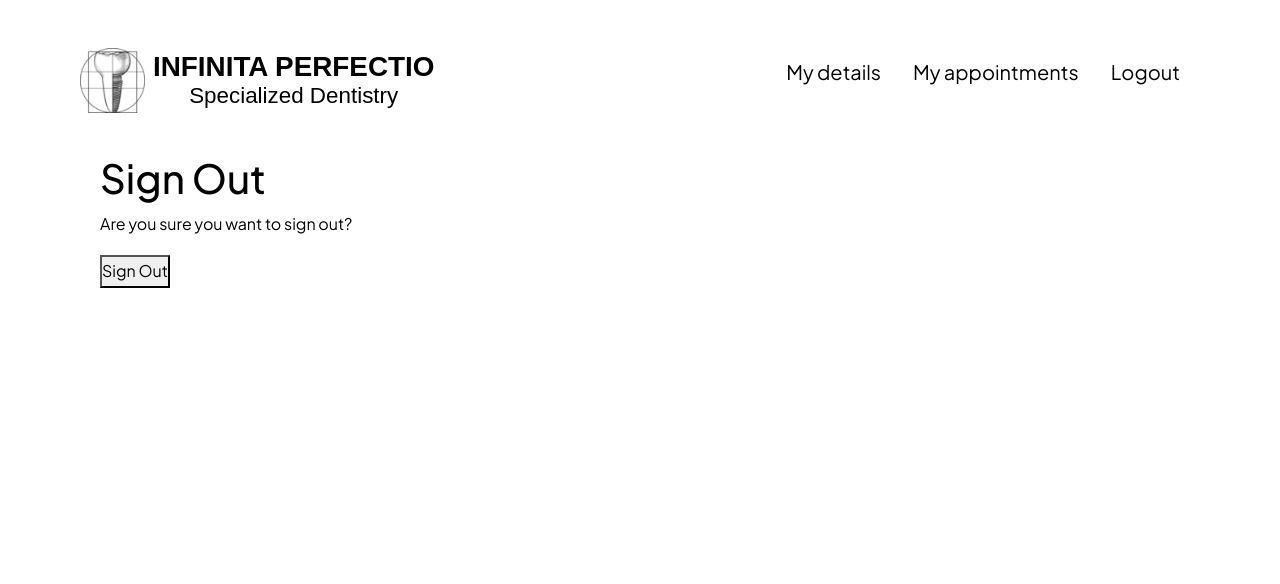
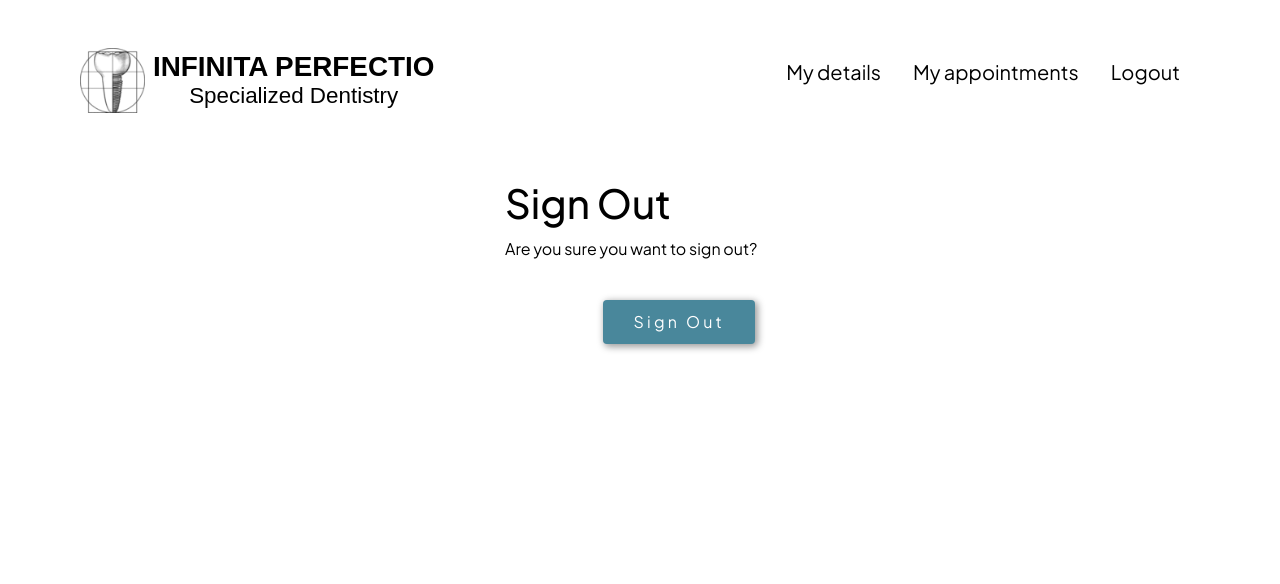
Before and after one commit to zbigniewszulc/ip-appointments, a Django app: page /accounts/logout/ in a window 1280 px wide. Shown: the top 584 px of the page. Run offline with Django 4.2, Linux system fonts and the light colour scheme; a user stored in the database is signed in; some libraries are stand-ins or nearby versions; some web fonts are replaced.

Commit message:
Style logout.html template

```diff
--- a/static/css/style.css
+++ b/static/css/style.css
@@ -144,17 +144,22 @@ article ul {
 /* Form */
 #loginForm {
     margin: 15px auto;
-    max-width:475px;
+    max-width: 475px;
+}
+
+#logoutForm {
+    margin: 25px auto;
+    max-width: 270px;
 }
 
 #signupForm {
     margin: 15px auto;
-    max-width:775px;
+    max-width: 775px;
 }
 
 #resetPassForm {
     margin: 15px auto;
-    max-width:550px;
+    max-width: 550px;
 }
 
 .btn-primary {
--- a/templates/account/logout.html
+++ b/templates/account/logout.html
@@ -5,6 +5,9 @@
 {% block head_title %}{% trans "Sign Out" %}{% endblock head_title %}
 
 {% block content %}
+
+<div class="container">
+  <div id="logoutForm">
     <h1>{% trans "Sign Out" %}</h1>
 
     <p>{% trans 'Are you sure you want to sign out?' %}</p>
@@ -14,8 +17,10 @@
       {% if redirect_field_value %}
       <input type="hidden" name="{{ redirect_field_name }}" value="{{ redirect_field_value }}"/>
       {% endif %}
-  <button type="submit">{% trans 'Sign Out' %}</button>
+      <button type="submit" class="btn btn-primary">{% trans 'Sign Out' %}</button>
     </form>
 
+  </div>
+</div>
 
 {% endblock content %}
```
Also changed, not shown: templates/account/logout copy.html (added, +21 -0 lines). Lines whose indentation alone changed are shown as unchanged.
